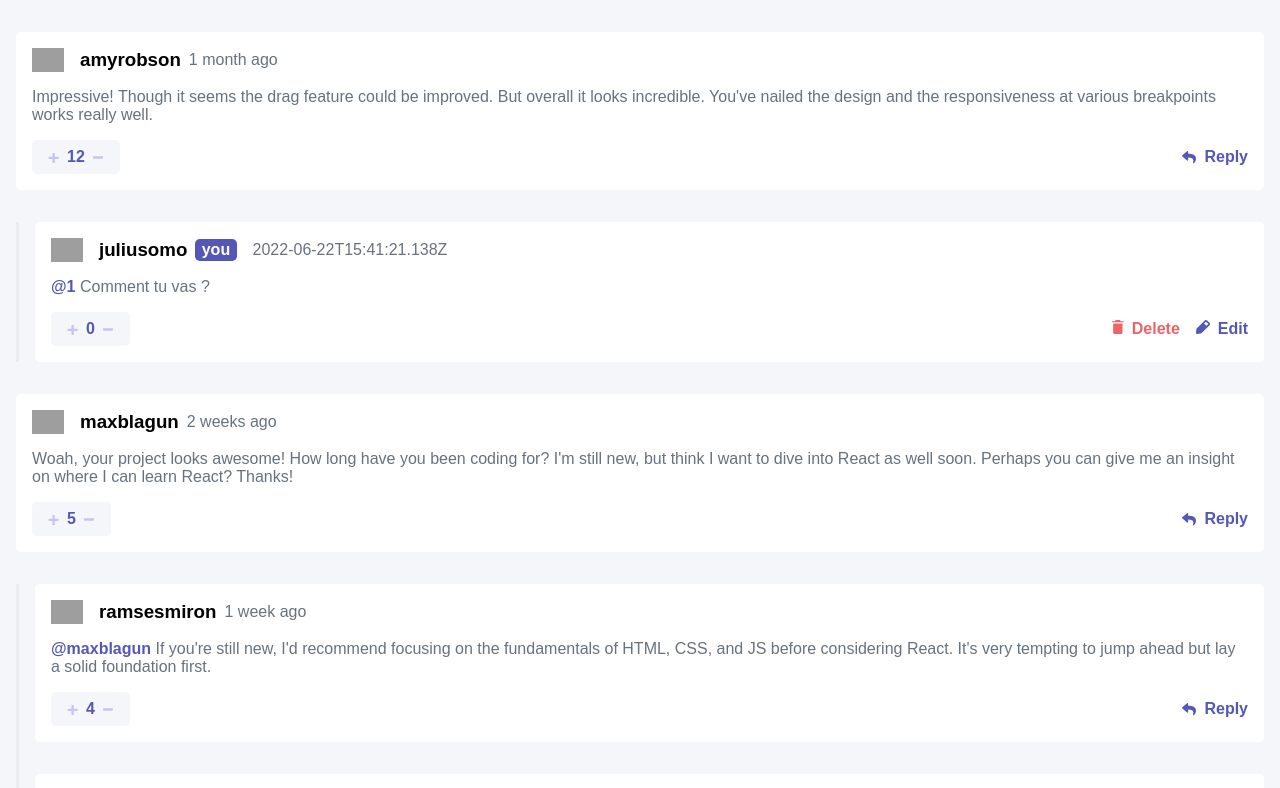
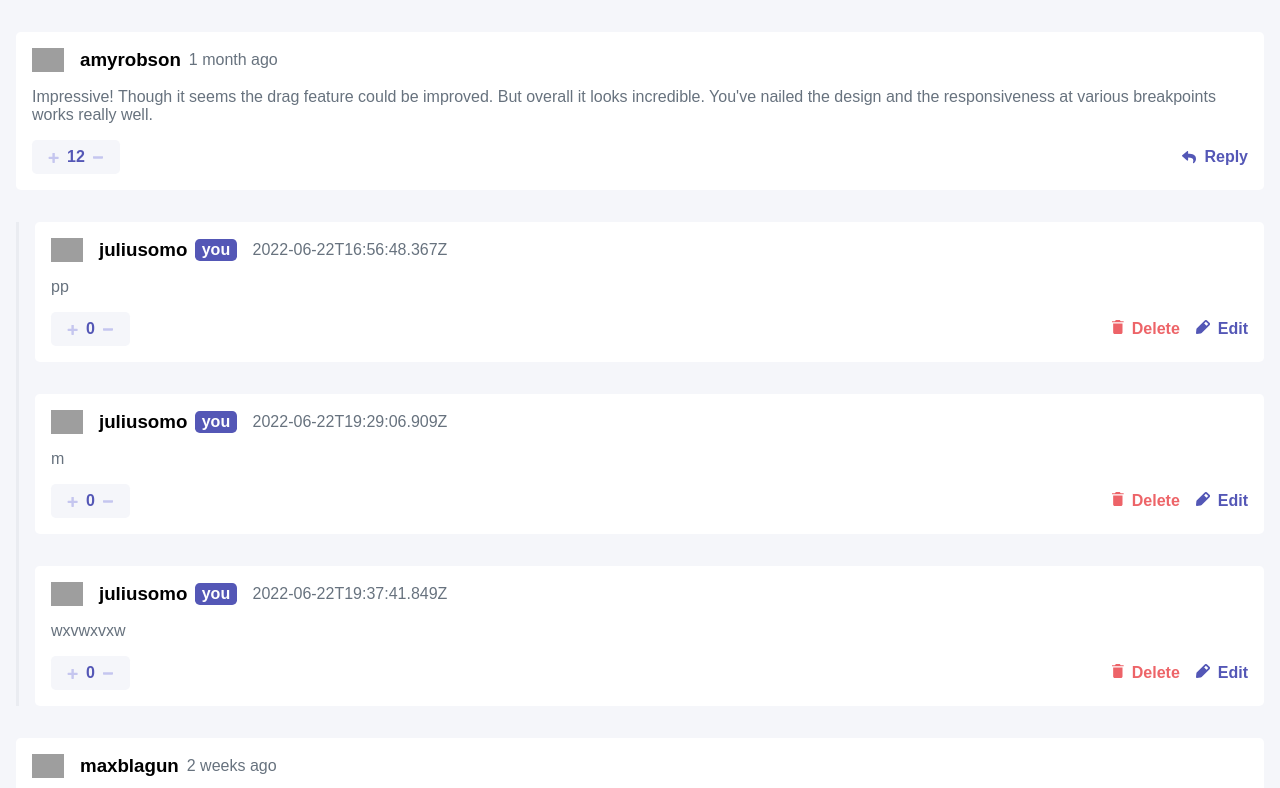
Before and after one commit to yannaufray/interactive-comments-section, a Vue app: page / in a window 1280 px wide. Shown: the top 788 px of the page. Built offline with nearby package versions, Linux system fonts and the light colour scheme; data requests are answered from the project's data file; grey boxes are pictures that could not be loaded.

Commit message:
delete comment function to come

```diff
--- a/data.json
+++ b/data.json
@@ -21,11 +21,36 @@
       },
       "replies": [
         {
-          "id": 47750,
-          "content": "Comment tu vas ?",
-          "createdAt": "2022-06-22T15:41:21.138Z",
+          "id": 76293,
+          "content": "pp",
+          "createdAt": "2022-06-22T16:56:48.367Z",
           "score": 0,
-          "replyingTo": 1,
+          "user": {
+            "image": {
+              "png": "../assets/images/avatars/image-juliusomo.png",
+              "webp": "../assets/images/avatars/image-juliusomo.webp"
+            },
+            "username": "juliusomo"
+          }
+        },
+        {
+          "id": 91044,
+          "content": "m",
+          "createdAt": "2022-06-22T19:29:06.909Z",
+          "score": 0,
+          "user": {
+            "image": {
+              "png": "../assets/images/avatars/image-juliusomo.png",
+              "webp": "../assets/images/avatars/image-juliusomo.webp"
+            },
+            "username": "juliusomo"
+          }
+        },
+        {
+          "id": 46353,
+          "content": "wxvwxvxw",
+          "createdAt": "2022-06-22T19:37:41.849Z",
+          "score": 0,
           "user": {
             "image": {
               "png": "../assets/images/avatars/image-juliusomo.png",
--- a/src/components/Comment.vue
+++ b/src/components/Comment.vue
@@ -27,7 +27,7 @@
         <span>Reply</span>
       </div>
       <div v-else class="icons-current-user">
-        <div class="delete">
+        <div @click="$emit('delete', comment.id)" class="delete">
           <img src="../assets/images/icon-delete.svg" alt="" />
           <span>Delete</span>
         </div>
@@ -42,7 +42,7 @@
 
 <script>
 export default {
-  props: ["comment", "currentUser"],
+  props: ["comment", "currentUser", "replyingTo"],
 };
 </script>
 
@@ -113,10 +113,15 @@ export default {
   font-weight: 700;
 }
 
+.delete,
+.reply,
+.edit {
+  cursor: pointer;
+}
+
 .reply {
   display: flex;
   align-items: center;
-  cursor: pointer;
 }
 
 .reply span,
--- a/src/views/Home.vue
+++ b/src/views/Home.vue
@@ -3,8 +3,10 @@
     <div v-for="comment in comments" :key="comment.id">
       <Comment
         @reply="handleReply"
+        @delete="handleDelete"
         :comment="comment"
         :currentUser="currentUser"
+        :replyingTo="replyingTo"
       />
       <NewComment
         @send="handleSend"
@@ -16,8 +18,10 @@
         <div v-for="reply in comment.replies" :key="reply.id">
           <Comment
             @reply="handleReply"
+            @delete="handleDelete"
             :comment="reply"
             :currentUser="currentUser"
+            :replyingTo="replyingTo"
           />
           <NewComment
             @send="handleSend"
@@ -33,7 +37,7 @@
 </template>
 
 <script>
-import { onMounted, ref } from "@vue/runtime-core";
+// import { onMounted, ref } from "@vue/runtime-core";
 import Comment from "../components/Comment.vue";
 import NewComment from "../components/NewComment.vue";
 
@@ -46,6 +50,7 @@ export default {
       currentUser: "juliusomo",
       replying: false,
       replyingId: null,
+      replyingTo: "",
     };
   },
   mounted() {
@@ -59,10 +64,13 @@ export default {
         .catch((err) => console.log(err.message));
     },
     handleReply: function (commentToBeReplied) {
+      // Toggling off the bottom comment input box
       this.replying = !this.replying;
+      // Setting id to display input box bellow the right comment
       this.replyingId = commentToBeReplied.id;
-
-      this.repliedUser = commentToBeReplied.user.username;
+      // Setting replyingTo to get the @username tag
+      this.replyingTo = commentToBeReplied.replyingTo;
+      console.log(commentToBeReplied.replyingTo);
     },
 
     handleSend: async function (newReply) {
@@ -71,7 +79,7 @@ export default {
         content: newReply.content,
         createdAt: new Date(),
         score: 0,
-        replyingTo: this.replyingId,
+        replyingTo: this.replyingTo,
         user: {
           image: {
             png: "../assets/images/avatars/image-juliusomo.png",
@@ -86,7 +94,13 @@ export default {
       );
       const currentPost = await currentPostRes.json();
 
-      currentPost.replies.push(reply);
+      // Marcherait ?
+      // currentPost.replies = [...currentPost.replies, reply];
+      if (currentPost.replies) {
+        currentPost.replies.push(reply);
+      } else {
+        currentPost.replies = [reply];
+      }
 
       await fetch(`http://localhost:5000/comments/${this.replyingId}`, {
         method: "PATCH",
@@ -96,8 +110,13 @@ export default {
         body: JSON.stringify(currentPost),
       });
 
+      // Toggling off the new comment input box
       this.replying = !this.replying;
+      // Fetching comments with the new one
       this.fetchComments();
+    },
+    handleDelete: function (id) {
+      console.log("delete");
     },
   },
 
```
